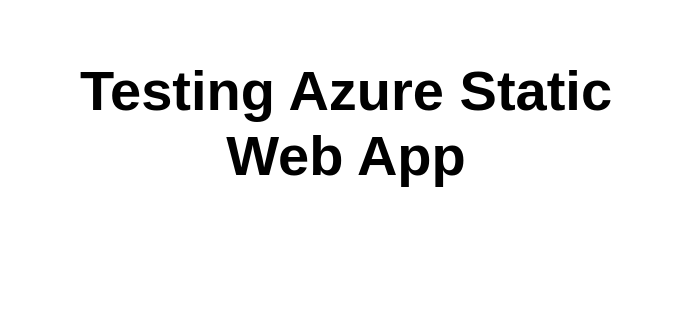
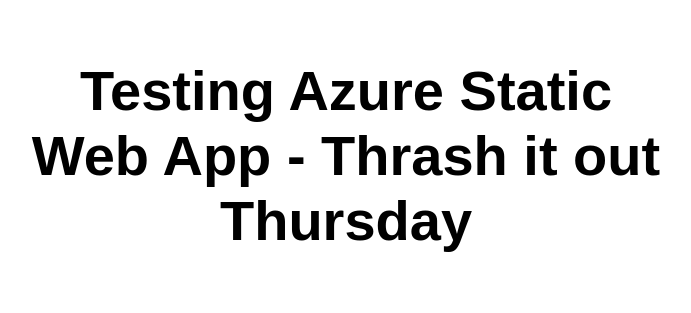
Before and after one commit to patstaples/my-first-static-web-app, a website: page src/index.html in a window 1280 px wide. Shown: the whole page, without its empty margins (294-985 px from the left). Drawn offline with Linux system fonts and the light colour scheme.

Commit message:
Text update

```diff
--- a/src/index.html
+++ b/src/index.html
@@ -10,7 +10,7 @@
 
 <body>
   <main>
-    <h1>Testing Azure Static Web App</h1>
+    <h1>Testing Azure Static Web App - Thrash it out Thursday</h1>
   </main>
 </body>
 
```
